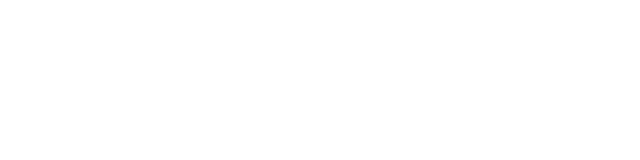
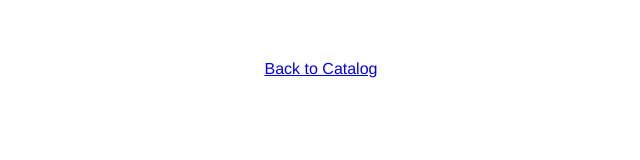
Before and after one commit to Mariia2509/ITMO_WebDev_2022_ProductList, a Vue app in the folder tutorial_online_shop/: page /item in a window 1280 px wide. Before the commit this address had no page. Shown: the top 160 px of the page, without its empty margins (319-959 px from the left). Built offline with nearby package versions, Linux system fonts and the light colour scheme.

Commit message:
Добавить маршрутизацию на страницу с карточкой товара.

```diff
--- a/tutorial_online_shop/src/components/v-catalog-item.vue
+++ b/tutorial_online_shop/src/components/v-catalog-item.vue
@@ -1,6 +1,11 @@
 <template>
+
 <div class="v-catalog-item">
-  <img class="v-catalog-item_image" :src="require('../assets/images/' + product_data.image)" alt="img"/>
+
+  <router-link :to="{name: 'item', params: {product_data: PRODUCTS}}">
+    <img class="v-catalog-item_image" :src="require('../assets/images/' + product_data.image)" alt="img"/>
+  </router-link>
+
   <p class="v-catalog-item_name">{{product_data.name}}</p>
   <p class="v-catalog-item_price">Price:{{product_data.price}}$</p>
   <button
--- a/tutorial_online_shop/src/components/v-catalog.vue
+++ b/tutorial_online_shop/src/components/v-catalog.vue
@@ -2,6 +2,9 @@
   <div class="v-catalog">
     <router-link :to="{name: 'cart', params:{cart_data: CART}}">
       <div class="v-catalog_link_to_cart">Cart:{{CART.length}}</div>
+    </router-link>
+    <router-link :to="{name: 'item', params: {product_data: PRODUCTS}}">
+      <div class="v-catalog_link_to_item"></div>
     </router-link>
     <h1>Catalog</h1>
     <div class="v-catalog_list">
@@ -17,13 +20,15 @@
 
 <script>
 import vCatalogItem from './v-catalog-item'
+import vItem from './v-item'
 import {mapActions, mapGetters} from 'vuex'
 
 
 export default {
   name: "v-catalog",
   components: {
-    vCatalogItem
+    vCatalogItem,
+    vItem
   },
   props: {},
   data() {
--- /dev/null
+++ b/tutorial_online_shop/src/components/v-item.vue
@@ -0,0 +1,23 @@
+<template>
+<div class="v-item">
+  <router-link :to="{name: 'catalog'}">
+    <div class="v-cart_link_to_catalogue">Back to Catalog</div>
+  </router-link>
+  </div>
+</template>
+
+<script>
+export default {
+  name: "v-item",
+  props: {
+    product_data:{
+      type: Object,
+      default: () => ({})
+    }
+  },
+}
+</script>
+
+<style scoped>
+
+</style>
--- a/tutorial_online_shop/src/router/router.js
+++ b/tutorial_online_shop/src/router/router.js
@@ -2,6 +2,7 @@
 
 import vCatalog from '../components/v-catalog'
 import vCart from '../components/v-cart'
+import vItem from '../components/v-item'
 
 
 
@@ -19,7 +20,13 @@
             name: 'cart',
             component: vCart
 
+        },
+        {
+            path:'/item',
+            name: 'item',
+            component: vItem
         }
+
     ]
 })
 
```
